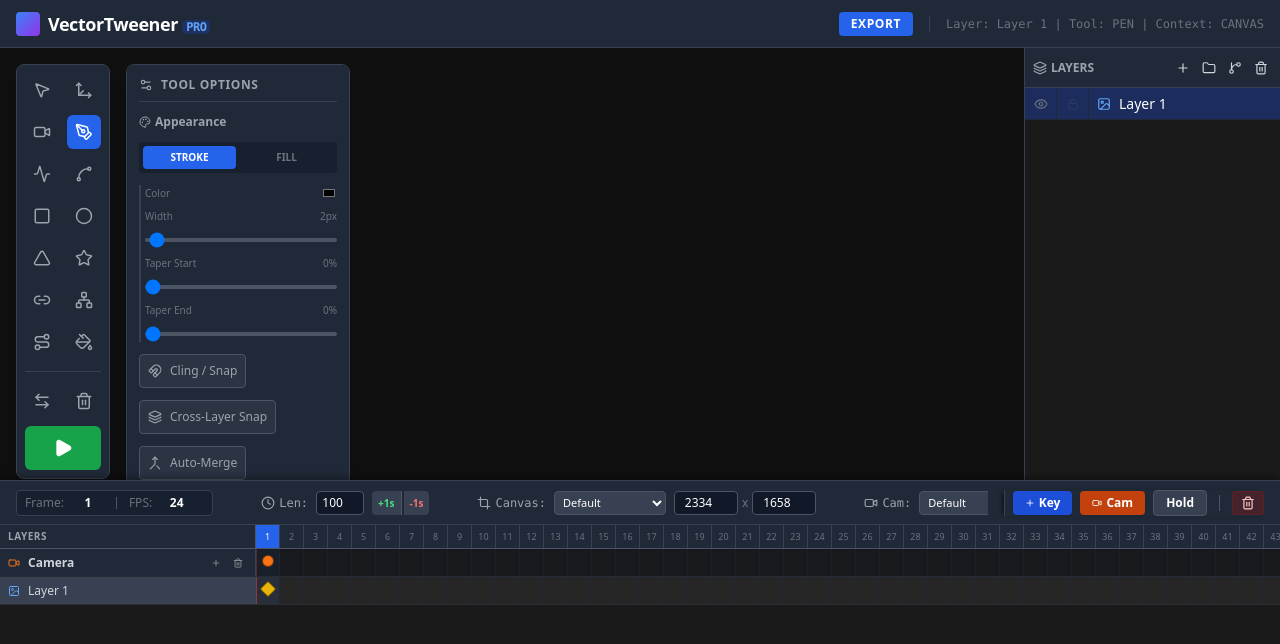
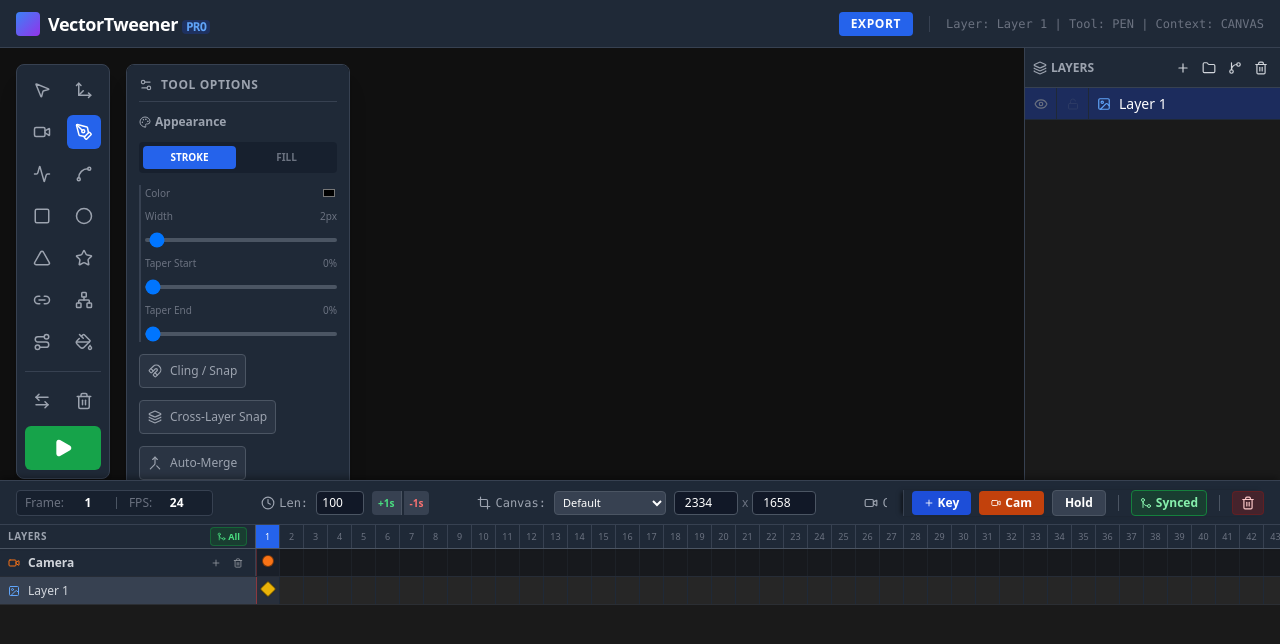
Before and after one commit to bigboiiijones/Vector-Tweener-Pro, a React (Vite) app: page / in a window 1280 px wide. Shown: the top 644 px of the page. Built offline with nearby package versions, Linux system fonts and the light colour scheme.

Commit message:
Update Timeline.tsx

```diff
--- a/components/Timeline.tsx
+++ b/components/Timeline.tsx
@@ -2,7 +2,7 @@ import React, { useMemo, useState, useRef, useEffect } from 'react';
 import { useContextMenu } from '../hooks/useContextMenu';
 import { Keyframe, ProjectSettings, CameraKeyframe, Layer } from '../types';
 import { TimelineSettings } from './TimelineSettings';
-import { Trash2, Video, Folder, FolderOpen, Image as ImageIcon, Link2, Unlink, Plus } from 'lucide-react';
+import { Trash2, Video, Folder, FolderOpen, Image as ImageIcon, Link2, Unlink, Plus, GitMerge } from 'lucide-react';
 
 interface TimelineProps {
   totalFrames: number;
@@ -33,6 +33,7 @@ interface TimelineProps {
   setProjectSettings: (s: ProjectSettings) => void;
 
   toggleSync: (layerId: string) => void;
+  setSyncAll: (synced: boolean) => void;
   selectLayer: (id: string, ctrl: boolean, shift: boolean) => void;
   toggleExpand: (id: string) => void;
   onSetSwitchSelection: (switchLayerId: string, childLayerId: string, frameIndex: number) => void;
@@ -67,6 +68,7 @@ export const Timeline: React.FC<TimelineProps> = React.memo(({
   projectSettings,
   setProjectSettings,
   toggleSync,
+  setSyncAll,
   selectLayer,
   toggleExpand,
   onSetSwitchSelection
@@ -108,6 +110,10 @@ export const Timeline: React.FC<TimelineProps> = React.memo(({
       });
       return map;
   }, [keyframes]);
+
+  // Are all VECTOR layers currently synced? Used for the Sync All toggle button
+  const vectorLayers = useMemo(() => layers.filter(l => l.type === 'VECTOR'), [layers]);
+  const allSynced = useMemo(() => vectorLayers.length > 0 && vectorLayers.every(l => l.isSynced), [vectorLayers]);
 
   const getFlattenedLayers = (layerList: Layer[], depth = 0): Layer[] => {
       let result: Layer[] = [];
@@ -382,6 +388,20 @@ export const Timeline: React.FC<TimelineProps> = React.memo(({
                  </button>
                  <button onClick={addHoldFrame} className="px-3 py-1 bg-gray-700 hover:bg-gray-600 text-xs text-white rounded font-bold border border-gray-600">Hold</button>
                  <div className="w-px h-4 bg-gray-600 mx-1"></div>
+                 {/* Sync All / Unsync All toggle */}
+                 <button
+                     onClick={() => setSyncAll(!allSynced)}
+                     title={allSynced ? 'Unsync All Layers' : 'Sync All Layers'}
+                     className={`flex items-center gap-1 px-2 py-1 rounded text-xs font-bold border transition-colors
+                         ${allSynced
+                             ? 'bg-green-900/50 border-green-700 text-green-300 hover:bg-green-900/80'
+                             : 'bg-gray-700 border-gray-600 text-gray-400 hover:bg-gray-600 hover:text-gray-200'
+                         }`}
+                 >
+                     <GitMerge size={12} />
+                     {allSynced ? 'Synced' : 'Sync All'}
+                 </button>
+                 <div className="w-px h-4 bg-gray-600 mx-1"></div>
                  <button onClick={handleDeleteSelected} className="px-2 py-1 bg-red-900/40 hover:bg-red-900/60 text-xs text-red-200 rounded border border-red-900/50" title="Delete Selected Frames">
                      <Trash2 size={14} />
                  </button>
@@ -396,8 +416,20 @@ export const Timeline: React.FC<TimelineProps> = React.memo(({
                 {/* RULER ROW (Sticky Top) */}
                 <div className="flex sticky top-0 z-40 bg-gray-800 h-6 border-b border-gray-600 shadow-sm">
                      {/* Top-Left Corner (Sticky Left + Top) */}
-                     <div className="sticky left-0 w-64 bg-gray-800 border-r border-gray-600 z-50 flex items-center px-2 text-[10px] text-gray-400 font-bold uppercase tracking-wider">
-                         Layers
+                     <div className="sticky left-0 w-64 bg-gray-800 border-r border-gray-600 z-50 flex items-center justify-between px-2">
+                         <span className="text-[10px] text-gray-400 font-bold uppercase tracking-wider">Layers</span>
+                         <button
+                             onClick={() => setSyncAll(!allSynced)}
+                             title={allSynced ? 'Unsync All Layers' : 'Sync All Layers'}
+                             className={`flex items-center gap-0.5 px-1.5 py-0.5 rounded text-[9px] font-bold border transition-colors
+                                 ${allSynced
+                                     ? 'bg-green-900/50 border-green-700/60 text-green-400 hover:bg-green-900/80'
+                                     : 'bg-transparent border-gray-600 text-gray-500 hover:text-gray-300 hover:border-gray-400'
+                                 }`}
+                         >
+                             <GitMerge size={9} />
+                             {allSynced ? 'All' : 'Sync'}
+                         </button>
                      </div>
                      {/* Ruler Ticks */}
                      <div className="flex relative">
@@ -485,19 +517,24 @@ export const Timeline: React.FC<TimelineProps> = React.memo(({
                                 <span className="truncate flex-1 text-xs text-gray-300 select-none">{layer.name}</span>
 
                                 <div className="flex items-center gap-1 opacity-0 group-hover:opacity-100 transition-opacity bg-gray-800/80 rounded px-1">
-                                    {/* Sync Toggle */}
+                                    {/* Sync Toggle — only for VECTOR layers */}
+                                    {layer.type === 'VECTOR' && (
                                         <div onClick={(e) => { e.stopPropagation(); toggleSync(layer.id); }} className={`p-1 rounded hover:bg-black/20 ${layer.isSynced ? 'text-green-400' : 'text-gray-600'}`} title="Sync Timeline Actions">
                                             {layer.isSynced ? <Link2 size={12} /> : <Unlink size={12} />}
                                         </div>
+                                    )}
 
-                                    {/* Add Keyframe to Layer */}
+                                    {/* Add Keyframe — SWITCH layers only get a key if they have children */}
+                                    {layer.type !== 'GROUP' && (
                                         <button
                                             onClick={(e) => { e.stopPropagation(); addKeyframe(layer.id); }}
-                                        className="p-1 rounded hover:bg-black/40 text-gray-400 hover:text-white"
-                                        title="Add Keyframe"
+                                            className={`p-1 rounded hover:bg-black/40 hover:text-white
+                                                ${layer.type === 'SWITCH' ? 'text-green-600 hover:text-green-300' : 'text-gray-400'}`}
+                                            title={layer.type === 'SWITCH' ? 'Add Switch Key (holds active child)' : 'Add Keyframe'}
                                         >
                                             <Plus size={10} />
                                         </button>
+                                    )}
 
                                     {/* Delete Selected Layer Keys */}
                                     <button
@@ -541,11 +578,14 @@ export const Timeline: React.FC<TimelineProps> = React.memo(({
                                                 <div
                                                     className={`absolute top-1.5 left-1.5 w-3 h-3 rounded-sm rotate-45 border border-black/50 shadow-sm z-10
                                                         ${isSel ? 'bg-white scale-110 ring-1 ring-blue-500' :
-                                                          layer.type === 'SWITCH' && kf.switchChildId ? 'bg-green-400' :
-                                                          (kf.type === 'HOLD' ? 'bg-gray-500' : (kf.type === 'GENERATED' ? 'bg-purple-500' : 'bg-yellow-500'))}
+                                                          layer.type === 'SWITCH'
+                                                            ? (kf.switchChildId ? 'bg-green-400' : 'bg-green-900 border-green-700')
+                                                            : (kf.type === 'HOLD' ? 'bg-gray-500' : (kf.type === 'GENERATED' ? 'bg-purple-500' : 'bg-yellow-500'))}
                                                     `}
-                                                    title={layer.type === 'SWITCH' && kf.switchChildId
+                                                    title={layer.type === 'SWITCH'
+                                                        ? (kf.switchChildId
                                                             ? `Frame ${i+1}: Switch → ${layers.find(l => l.id === kf.switchChildId)?.name ?? kf.switchChildId}`
+                                                            : `Frame ${i+1}: Switch (no child set — right-click to assign)`)
                                                         : `Frame ${i+1}: ${kf.type}`}
                                                 ></div>
                                             )}
```
Lines whose indentation alone changed are shown as unchanged.
